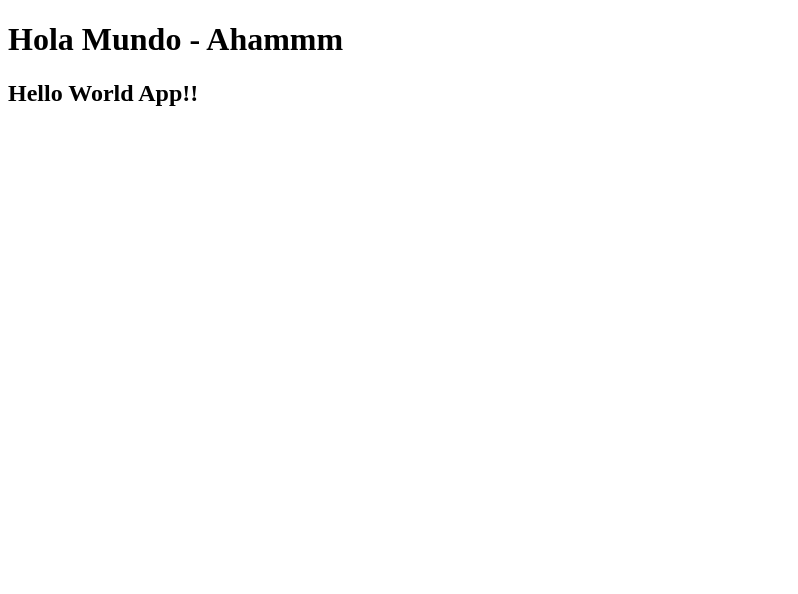
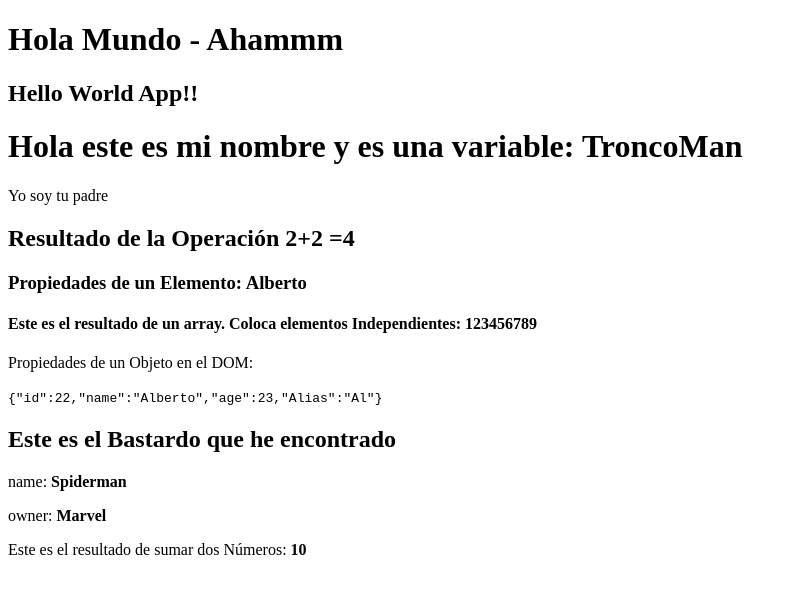
Before and after one commit to jmcepeda/20241002_React_DevTalles_Hooks, a React (Vite) app in the folder 03-counter-app-vite/: page / in a window 1280 px wide. Shown: the top 594 px of the page, without its empty margins (0-798 px from the left). Built offline with nearby package versions, Linux system fonts and the light colour scheme.

Commit message:
20241003_0751 Seguimos Avanzando

```diff
--- /dev/null
+++ b/03-counter-app-vite/src/FirstApp.jsx
@@ -0,0 +1,49 @@
+
+const nombre="TroncoMan"
+const newObject={id: 22, name: "Alberto", age:23, Alias: "Al"};
+const newArray=[1,2,3,4,5,6,7,8,9];
+import {malditosBastardos} from './HelloWorldApp'
+
+const getBastardoById = (Id) => {
+  return malditosBastardos.find((bastardo)=> {
+    return bastardo.id === Id;
+  }
+  )
+}
+
+// No podemos usar funciones asincronas como argumentos en código HTML, pues devuelven objetos y React no gestiona Objetos
+
+// const getSuma = async(Id) => {
+//     return 2+2
+// }
+
+const getSuma = (a,b) => {
+    return a + b
+}
+
+// Siempre que sea posible es mejor meter todas las funciones, importaciones creación de variables fuera del las Function Component
+// Es más eficiente y funciona todo mejor y más rápido
+
+const FirstApp = () => {
+  return (
+    <>
+        <h1>Hola este es mi nombre y es una variable: {nombre}</h1>
+        <p>Yo soy tu padre</p>
+        <h2>Resultado de la Operación 2+2 ={2+2}</h2>
+        <h3>Propiedades de un Elemento: {newObject.name}</h3>
+        <h4>Este es el resultado de un array. Coloca elementos Independientes: {newArray}</h4>
+        {/* En caso de que tuviera que enviar un Objeto al DOM, podría hacerlo de la siguiente manera. Convierto en String el Objeto */}
+        <div>
+          <p>Propiedades de un Objeto en el DOM:</p>
+          <code> {JSON.stringify(newObject)}</code>
+        </div>
+        <h2>Este es el Bastardo que he encontrado</h2>
+        <p>name: <b>{getBastardoById(2).name}</b></p>
+        <p>owner: <b>{getBastardoById(2).owner}</b></p>
+        <p>Este es el resultado de sumar dos Números: <b>{getSuma(4,6)}</b></p>
+
+    </>
+  )
+}
+
+export default FirstApp
--- a/03-counter-app-vite/src/HelloWorldApp.jsx
+++ b/03-counter-app-vite/src/HelloWorldApp.jsx
@@ -12,3 +12,32 @@ export function App() {
 }
 
 export default App_two;
+
+
+export const malditosBastardos = [
+    {
+      id: 1,
+      name: "Batman",
+      owner: "DC",
+    },
+    {
+      id: 2,
+      name: "Spiderman",
+      owner: "Marvel",
+    },
+    {
+      id: 3,
+      name: "Superman",
+      owner: "DC",
+    },
+    {
+      id: 4,
+      name: "Flash",
+      owner: "DC",
+    },
+    {
+      id: 5,
+      name: "Wolverine",
+      owner: "Marvel",
+    },
+  ];
--- a/03-counter-app-vite/src/main.jsx
+++ b/03-counter-app-vite/src/main.jsx
@@ -1,6 +1,8 @@
 import React from 'react'
 import ReactDOM from 'react-dom/client'
 import App_two, {App} from './HelloWorldApp'
+import FirstApp from './FirstApp'
+
 
 // Create a React component
 
@@ -16,6 +18,7 @@ ReactDOM.createRoot(document.getElementById('root')).render(
     <React.StrictMode>
         <App />  {/* Aquí se renderiza el componente */}
         <App_two/>
+        <FirstApp/>
     </React.StrictMode>
 
 );
```
